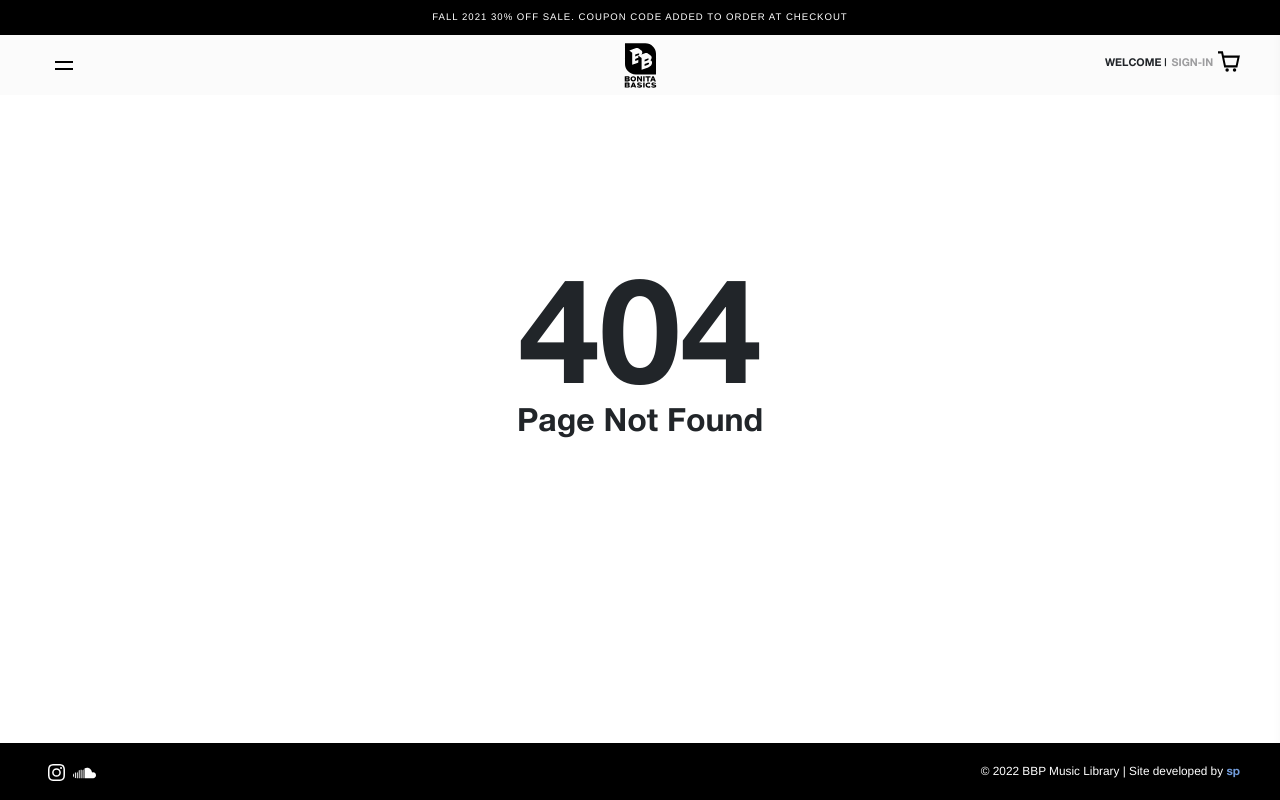
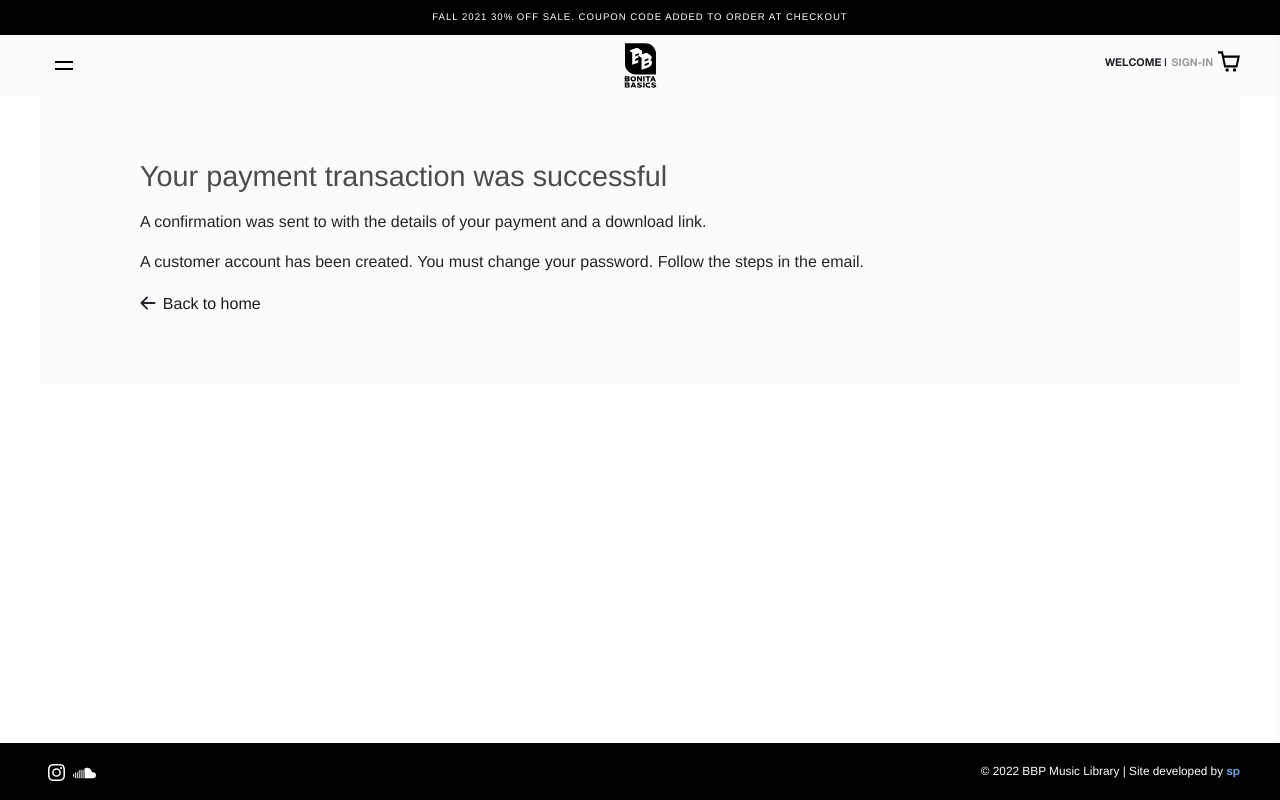
Before and after one commit to mrstevedev/bbpmusiclibrary, a Next.js app: page /confirm in a window 1280 px wide. Before the commit this address had no page. Built offline with nearby package versions, Linux system fonts and the light colour scheme.

Commit message:
Add confirm.tsx page

```diff
--- /dev/null
+++ b/pages/confirm.tsx
@@ -0,0 +1,70 @@
+import { useContext, useEffect } from "react";
+
+import Link from "next/link";
+import Script from "next/script";
+import { useRouter } from "next/router";
+import { Container } from "react-bootstrap";
+import styles from "@/styles/Confirm.module.scss";
+
+import { CartContext, TCartContext } from "context/CartContext";
+import { CouponContext, TCouponContext } from "@/context/CouponContext";
+
+function Confirm() {
+  const router = useRouter();
+  const success = router.query.success;
+  const email = router.query.email;
+  const { setCart } = useContext<TCartContext>(CartContext);
+  const { setCouponValue } = useContext<TCouponContext>(CouponContext);
+
+  useEffect(() => {
+    if (success) {
+      localStorage.removeItem("bbp_product");
+      setCart({});
+      setCouponValue("");
+    }
+  }, [success, setCart]);
+
+  return (
+    <Container as="main" fluid className={styles.Confirm__mainContainer}>
+      <div className={styles.Confirm__success_payment}>
+        <div className="container">
+          <h2 className={styles.Confirm__heading}>
+            Your payment transaction was successful
+          </h2>
+
+          <p className={styles.Confirm__text}>
+            A confirmation was sent to <strong>{email}</strong> with the details
+            of your payment and a <strong>download link.</strong>
+          </p>
+          <p className={styles.Confirm__text}>
+            A customer account has been created. You must change your password.
+            Follow the steps in the email.
+          </p>
+          <p>
+            <svg
+              className={styles.Confirm__success__icon}
+              xmlns="http://www.w3.org/2000/svg"
+              width="30"
+              height="30"
+              fill="currentColor"
+              viewBox="0 0 16 16"
+              style={{ margin: "0 0 0 -0.45rem" }}
+            >
+              <path
+                fillRule="evenodd"
+                d="M12 8a.5.5 0 0 1-.5.5H5.707l2.147 2.146a.5.5 0 0 1-.708.708l-3-3a.5.5 0 0 1 0-.708l3-3a.5.5 0 1 1 .708.708L5.707 7.5H11.5a.5.5 0 0 1 .5.5z"
+              />
+            </svg>
+            <Link href="/">
+              <a className={`link ${styles.Confirm__success_link}`}>
+                Back to home
+              </a>
+            </Link>
+          </p>
+        </div>
+      </div>
+    </Container>
+  );
+}
+
+export default Confirm;
```
